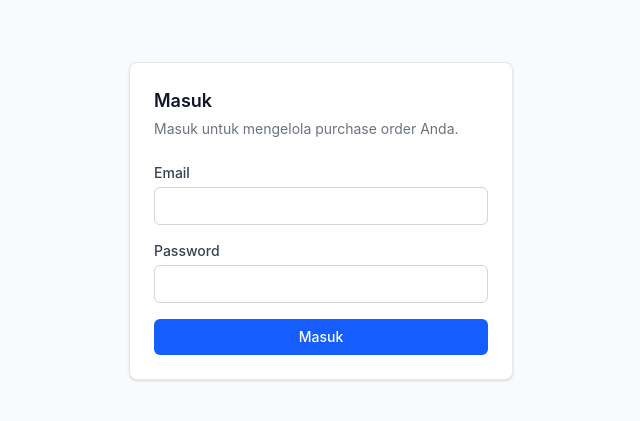
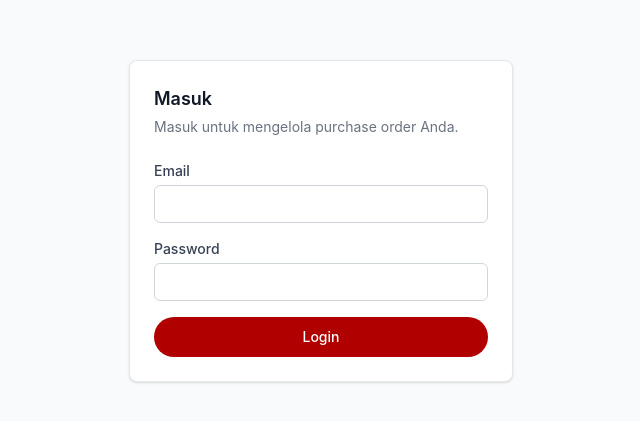
Before and after one commit to hendrvy/Purchase-Order-Website, a React app in the folder frontend/: page /login in a window 1280 px wide. Shown: the part 179-600 px from the top of the page, without its empty margins (319-959 px from the left). Built offline with nearby package versions, Linux system fonts and the light colour scheme; no server answers; the HTML template or start-up script is replaced by a standard one.

Commit message:
feat: tambah komponen Button reusable dan pakai di LoginPage

```diff
--- a/frontend/package.json
+++ b/frontend/package.json
@@ -17,6 +17,7 @@
     "react-dom": "^19.2.8",
     "react-hook-form": "^7.87.0",
     "react-router-dom": "^7.18.3",
+    "sonner": "^2.0.8",
     "zod": "^4.6.1"
   },
   "devDependencies": {
--- /dev/null
+++ b/frontend/src/components/ui/button.jsx
@@ -0,0 +1,44 @@
+export function Button({
+    children,
+    variant = "primary",
+    size = "md",
+    isLoading = false,
+    disabled = false,
+    onClick,
+    type = "button",
+    className = "",
+}) {
+    const variants = {
+        primary : "bg-[#B00100] text-white hover:bg-[#B33332] active:bg-[#810100]",
+        secondary : "bg-[#E5E7EB] text-gray-800 hover:bg-[#D1D5DB]",
+        danger : "bg-[#DC2626] text-white hover:bg-[#B91C1C]",
+        ghost : "bg-transparent text-gray-700 hover:bg-gray-100",
+    }
+
+    const sizes = {
+        sm: "h-[40px] px-4 text-sm",
+        md: "h-[48px] px-6 text-base",
+        lg: "h-[52px] px-7 text-lg"
+    }
+
+    return (
+        <button
+            type={type}
+            onClick={onClick}
+            disabled={isLoading || disabled}
+            className={`
+                w-[200px]
+                rounded-[27px]
+                font-medium
+                transition
+                disabled:opacity-50
+                disabled:cursor-not-allowed
+                ${variants[variant]}
+                ${sizes[size]}
+                ${className}
+            `}
+        >
+            {isLoading ? "Loading..." : children}
+        </button>
+    )
+}
--- a/frontend/src/pages/LoginPage.jsx
+++ b/frontend/src/pages/LoginPage.jsx
@@ -4,6 +4,7 @@ import { Navigate, useLocation, useNavigate } from 'react-router-dom'
 import { z } from 'zod'
 import { useAuth } from '@/context/AuthContext.jsx'
 import { useLoginMutation } from '@/hooks/useLoginMutation.js'
+import { Button } from '@/components/ui/button.jsx'
 
 const loginSchema = z.object({
   email: z.string().min(1, 'Email wajib diisi.').email('Format email tidak valid.'),
@@ -85,13 +86,15 @@ export function LoginPage() {
             </p>
           )}
 
-          <button
+          <Button
             type="submit"
-            disabled={mutation.isPending}
-            className="w-full rounded-md bg-blue-600 px-3 py-2 text-sm font-medium text-white hover:bg-blue-700 disabled:cursor-not-allowed disabled:opacity-60"
+            variant="primary"
+            size="sm"
+            isLoading={mutation.isPending}
+            className="w-full"
           >
-            {mutation.isPending ? 'Memproses...' : 'Masuk'}
-          </button>
+            Login
+          </Button>
         </form>
       </div>
     </div>
```
Also changed, not shown: 2 other files (tests, documents, lock files or other folders).
